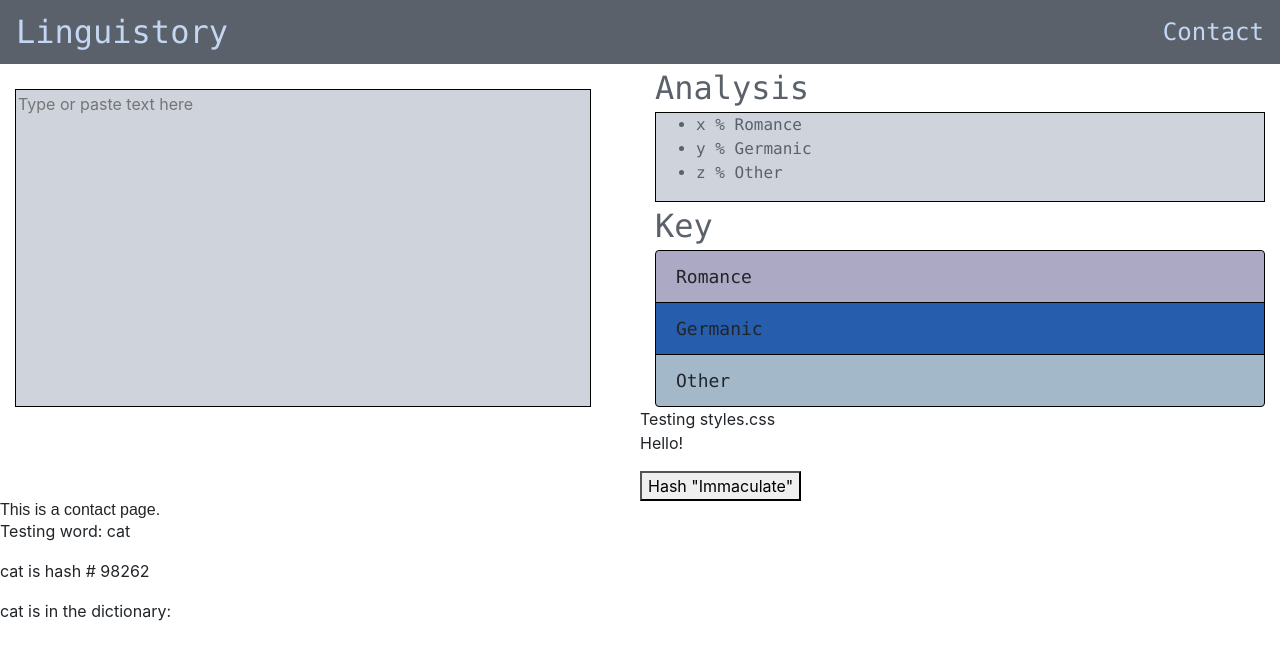
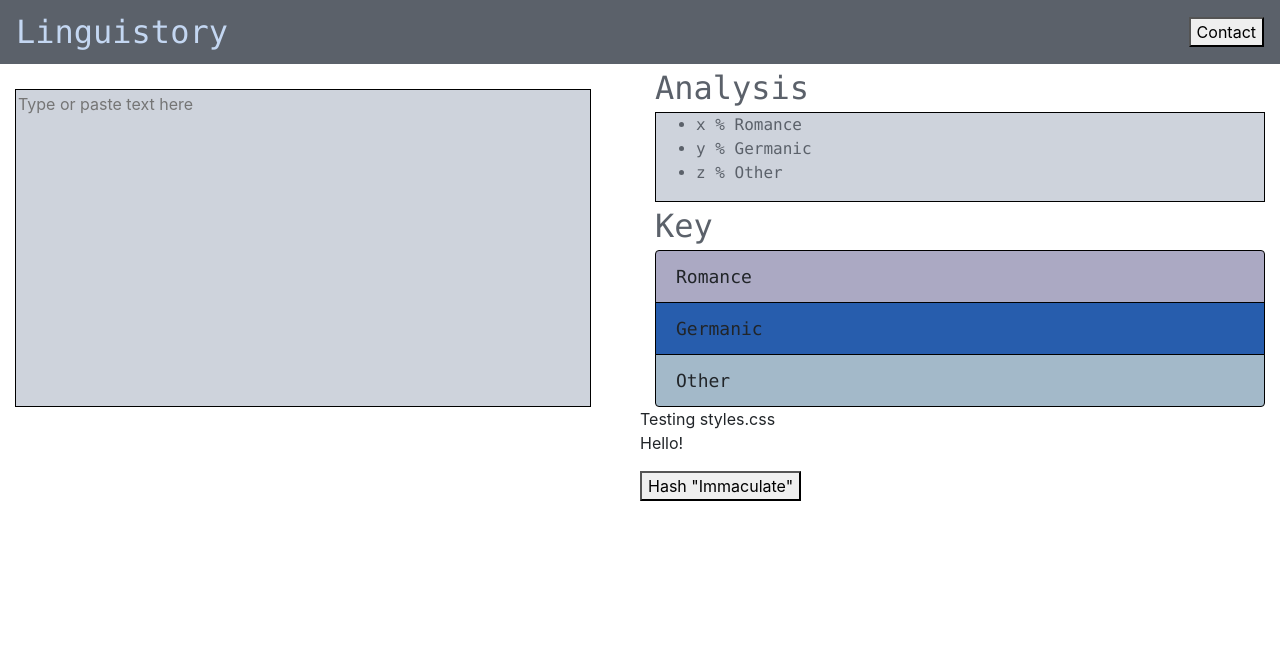
Before and after one commit to rushilsrivastavay3/benjaminhsieh2002, a React (Create React App) app: page /home in a window 1280 px wide. Shown: the top 660 px of the page. Built offline with nearby package versions, Linux system fonts and the light colour scheme.

Commit message:
Added browswer router for multiple pages

```diff
--- a/package.json
+++ b/package.json
@@ -8,6 +8,8 @@
     "@testing-library/user-event": "^12.1.10",
     "react": "^17.0.2",
     "react-dom": "^17.0.2",
+    "react-router": "^5.2.1",
+    "react-router-dom": "^5.3.0",
     "react-scripts": "4.0.3",
     "web-vitals": "^1.0.1"
   },
--- a/src/App.js
+++ b/src/App.js
@@ -1,14 +1,13 @@
 import "./styles.css"
-import Home from "./Home.js"
 import Backend from "./Backend.js"
-import Contact from "./Contact.js"
+import React from "react"
+import Main from "./Main.js"
 
 function App() {
 
 	return(
 		<div>
-			<Home/>
-			<Contact/>
+			<Main />
 			<Backend/>
 		</div>
 	);
--- /dev/null
+++ b/src/Main.js
@@ -0,0 +1,22 @@
+import React from "react";
+import { Switch, Route, BrowserRouter } from 'react-router-dom';
+
+import Home from './pages/Home'
+import Contact from './pages/Contact'
+import Test from './pages/Test'
+
+const Main = () => {
+    return(
+        <BrowserRouter>
+            <Switch>
+                <Route exact path='/home' exact component={Home}/>
+                <Route exact path='/contact' exact component={Contact}/>
+                <Route exact path='' exact component={Test}/>
+            </Switch>
+        </BrowserRouter>
+
+    );
+
+
+}
+export default Main;
--- a/src/index.js
+++ b/src/index.js
@@ -1,13 +1,11 @@
 import React from 'react';
 import ReactDOM from 'react-dom';
 import './index.css';
-import App from './App';
+import Main from './Main'
 import reportWebVitals from './reportWebVitals';
 
 ReactDOM.render(
-  <React.StrictMode>
-    <App />
-  </React.StrictMode>,
+  <Main />,
   document.getElementById('root')
 );
 
--- a/src/Contact.js
+++ b/src/pages/Contact.js
@@ -1,4 +1,4 @@
-import "./style/style.css"
+
 
 function Contact() {
 	return(
--- a/src/Home.js
+++ b/src/pages/Home.js
@@ -1,7 +1,7 @@
-import "./style/style.css"
-import hash from "./Backend"
-import {increment} from "./Backend"
-import "./Backend"
+import "../style/style.css"
+import hash from "../Backend"
+import "../Backend"
+import { Link } from "react-router-dom";
 
 function Home() {
 	return(
@@ -23,7 +23,11 @@ function Home() {
 		  <nav class="navbar sticky-top">
 			      <a class="title" href="/">
 				  Linguistory</a>
-		       <a class="contact" href="/contact" >Contact</a>
+				<Link to="/contact">
+						<button variant="outlined">
+						Contact
+						</button>
+				</Link>
 			  </nav>
 
 		    <main>
--- /dev/null
+++ b/src/pages/Test.js
@@ -0,0 +1,23 @@
+import React from "react"
+
+
+class Test extends React.Component {
+    render() {
+        return(
+            <div>
+                <h1>This is a test!</h1>
+
+
+            </div>
+
+
+        )
+
+
+
+    }
+
+
+}
+
+export default Test
```
Also changed, not shown: src/routes.js (added, +16 -0 lines), 1 other file (tests, documents, lock files or other folders).
